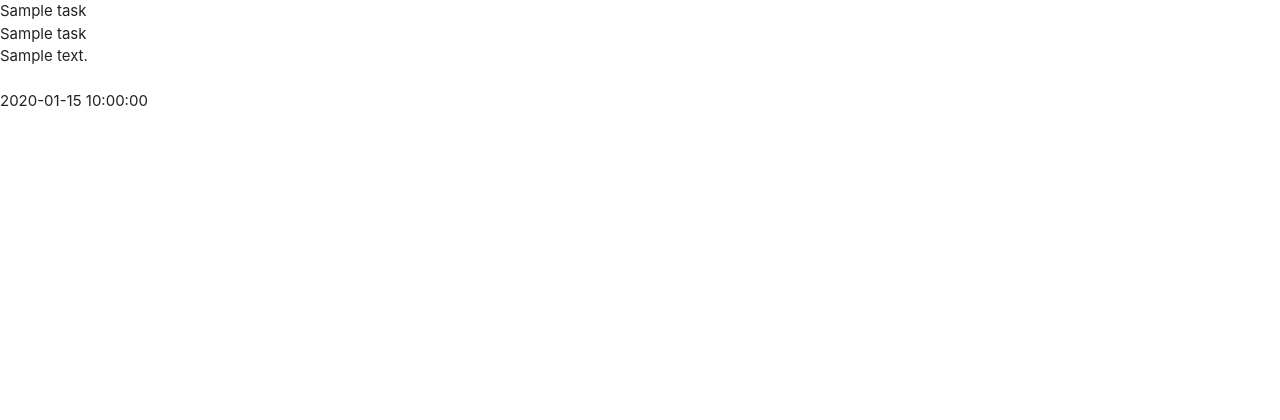
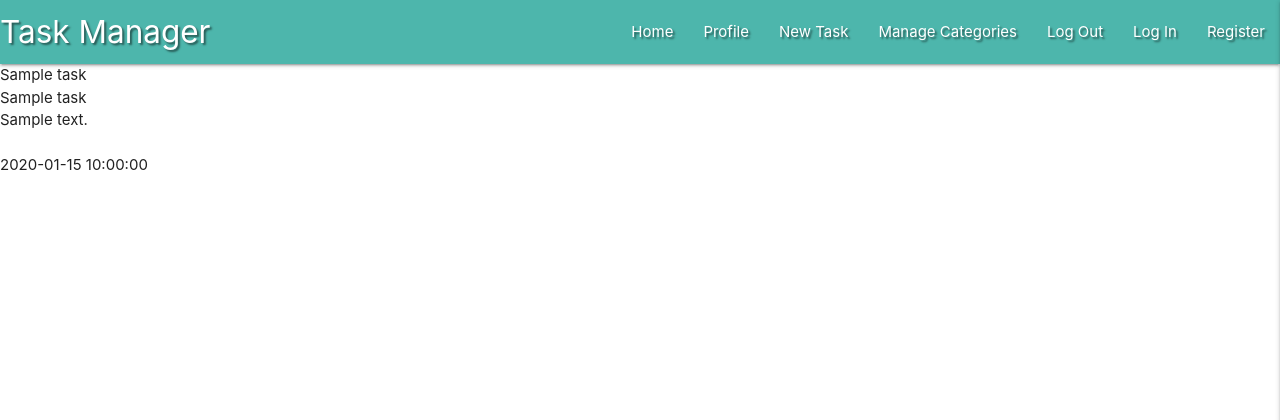
Before and after one commit to natalie-kate/task_manager, a Flask app: page / in a window 1280 px wide. Shown: the top 420 px of the page. Run offline with Flask 2, Linux system fonts and the light colour scheme; a database or web service that is not in the repository returns one stand-in record (values such as "Sample title"); some libraries are stand-ins or nearby versions.

Commit message:
Navbar added

```diff
--- a/templates/base.html
+++ b/templates/base.html
@@ -23,6 +23,38 @@
     <title>Task Manager</title>
   </head>
   <body>
+
+    <header>
+        <!-- top navbar -->
+		<nav class="nav-extended text-shadow teal lighten-2">
+			<div class="nav-wrapper">
+				<a href="{{ url_for('get_tasks') }}" class="brand-logo">Task Manager</a>
+				<a href="#" data-target="mobile-demo" class="sidenav-trigger right"><i class="fas fa-bars"></i></a>
+				<ul class="right hide-on-med-and-down">
+					<li><a href="{{ url_for('get_tasks') }}">Home</a></li>
+					<li><a href="#">Profile</a></li>
+					<li><a href="#">New Task</a></li>
+					<li><a href="#">Manage Categories</a></li>
+					<li><a href="#">Log Out</a></li>
+					<li><a href="#">Log In</a></li>
+					<li><a href="{{ url_for('register') }}">Register</a></li>
+				</ul>
+			</div>
+		</nav>
+
+        <!-- mobile sidenav -->
+		<ul class="sidenav" id="mobile-demo">
+            <li><h4 class="center-align teal-text text-lighten-2">Task Manager</h4></li>
+            <li><a href="{{ url_for('get_tasks') }}">Home</a></li>
+            <li><a href="#">Profile</a></li>
+            <li><a href="#">New Task</a></li>
+            <li><a href="#">Manage Categories</a></li>
+            <li><a href="#">Log Out</a></li>
+            <li><a href="#">Log In</a></li>
+            <li><a href="{{ url_for('register') }}">Register</a></li>
+		</ul>
+	</header>
+
     {% block content %} {% endblock%}
     <script
       src="https://code.jquery.com/jquery-3.6.0.min.js"
```
